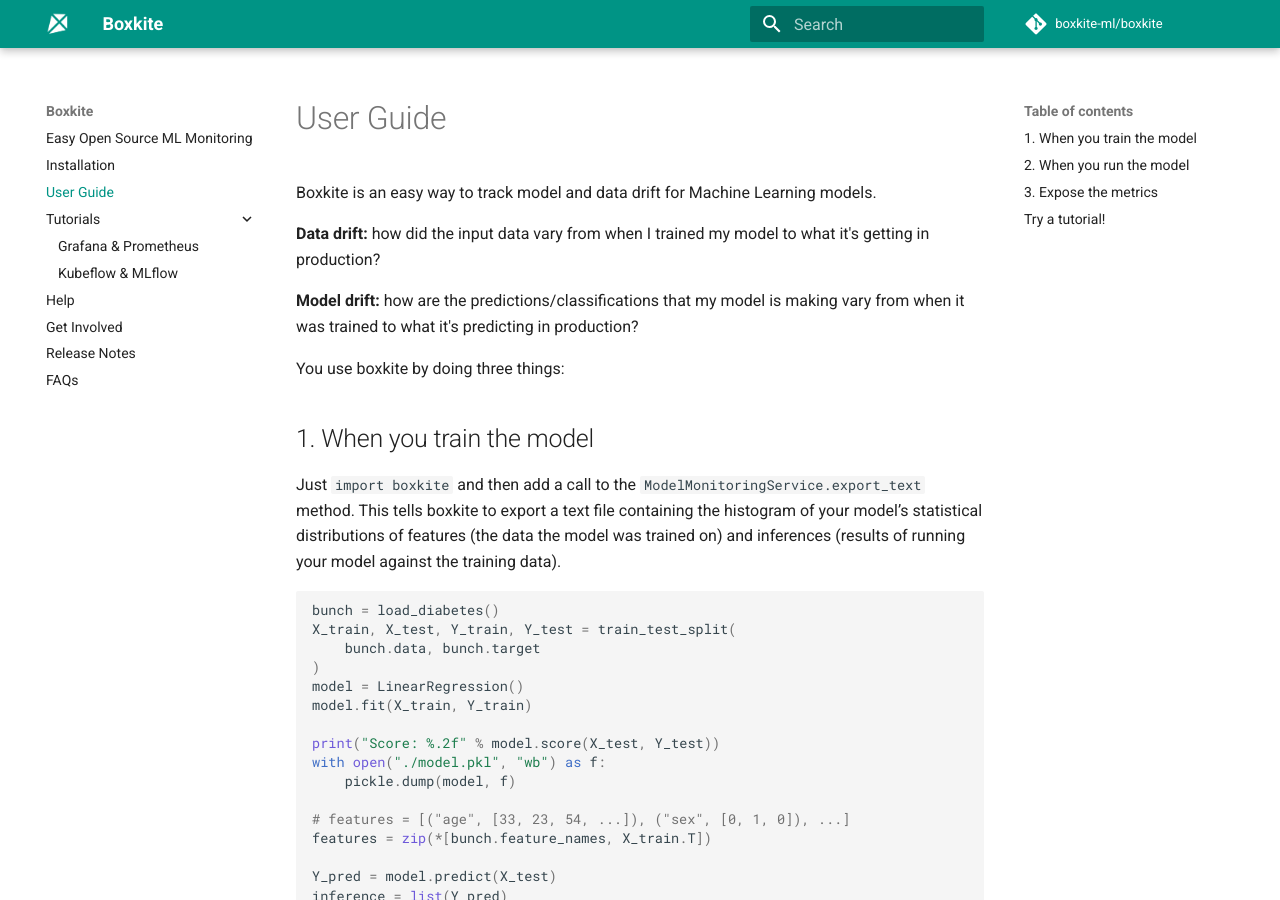
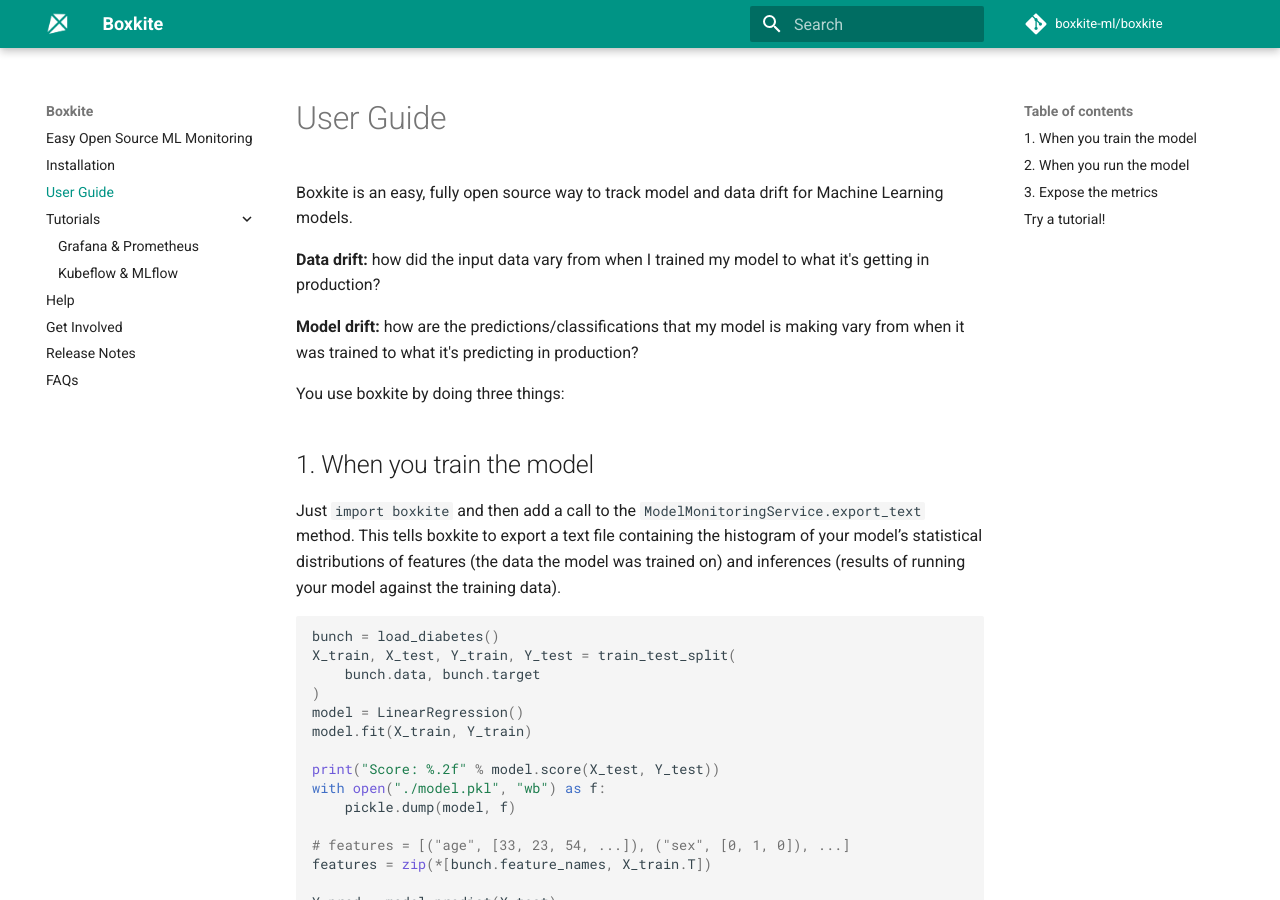
Before and after one commit to boxkite-ml/boxkite, an MkDocs documentation site: the page built from docs/using.md, in a window 1280 px wide and 900 px high. Built offline with MkDocs 1.6.1 and Material for MkDocs 9.7.7, drawn with Linux system fonts in a browser that asks for light colours; comment, search, counter and statistics services are not loaded.

Commit message:
Update using.md

```diff
--- a/docs/using.md
+++ b/docs/using.md
@@ -1,6 +1,6 @@
 # User Guide
 
-Boxkite is an easy way to track model and data drift for Machine Learning models.
+Boxkite is an easy, fully open source way to track model and data drift for Machine Learning models.
 
 **Data drift:** how did the input data vary from when I trained my model to what it's getting in production?
 
```
